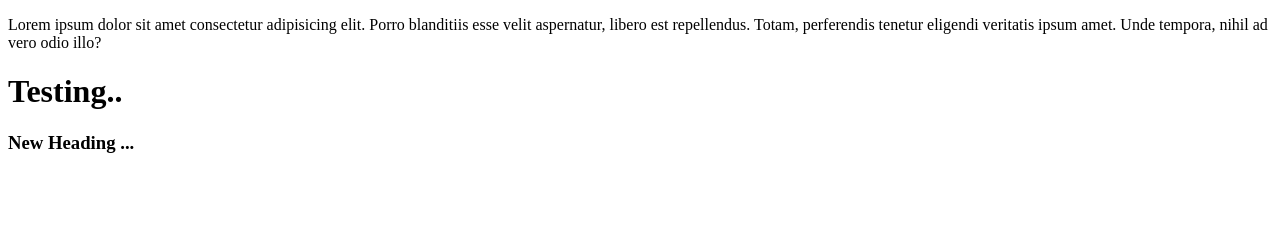
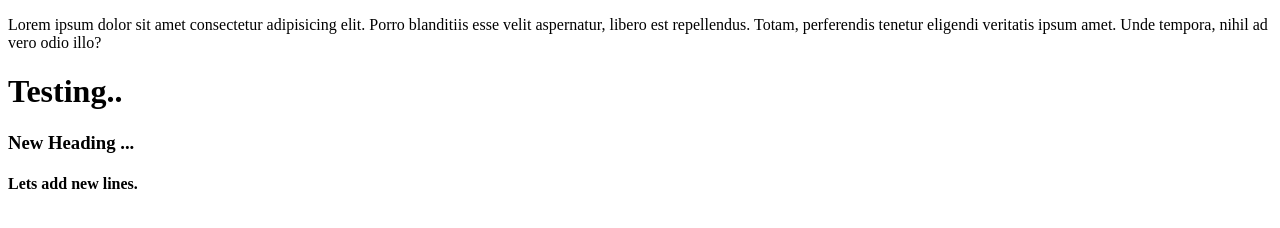
Before and after one commit to faizankhan16/my_web, a plain HTML site: page index.html in a window 1280 px wide. Drawn offline with Linux system fonts and the light colour scheme.

Commit message:
code added

```diff
--- a/index.html
+++ b/index.html
@@ -14,6 +14,7 @@
     </p>
     <h1>Testing..</h1>
     <h3>New Heading ...</h3>
+    <h4>Lets add new lines.</h4>
 </body>
 
 </html>
```
